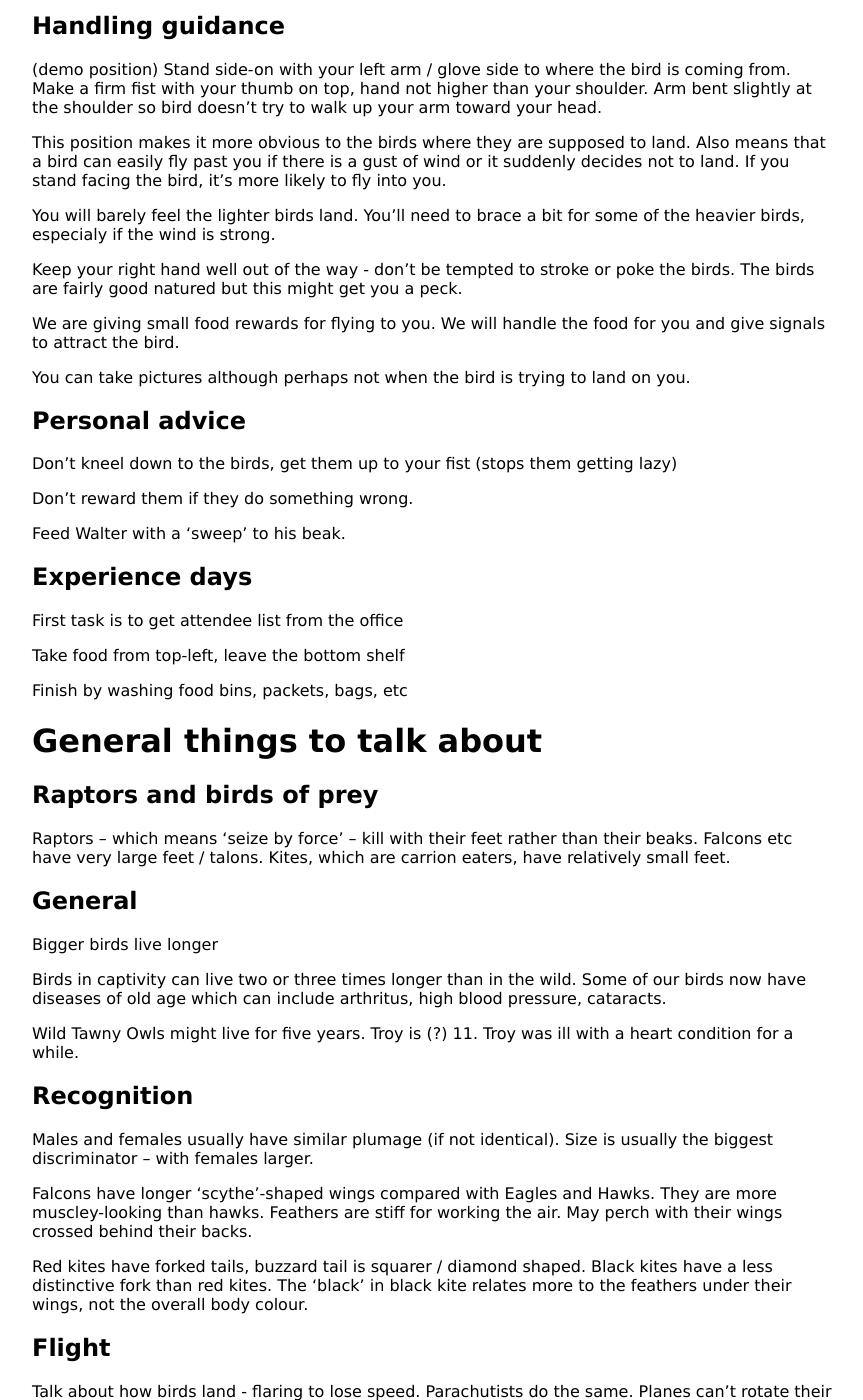
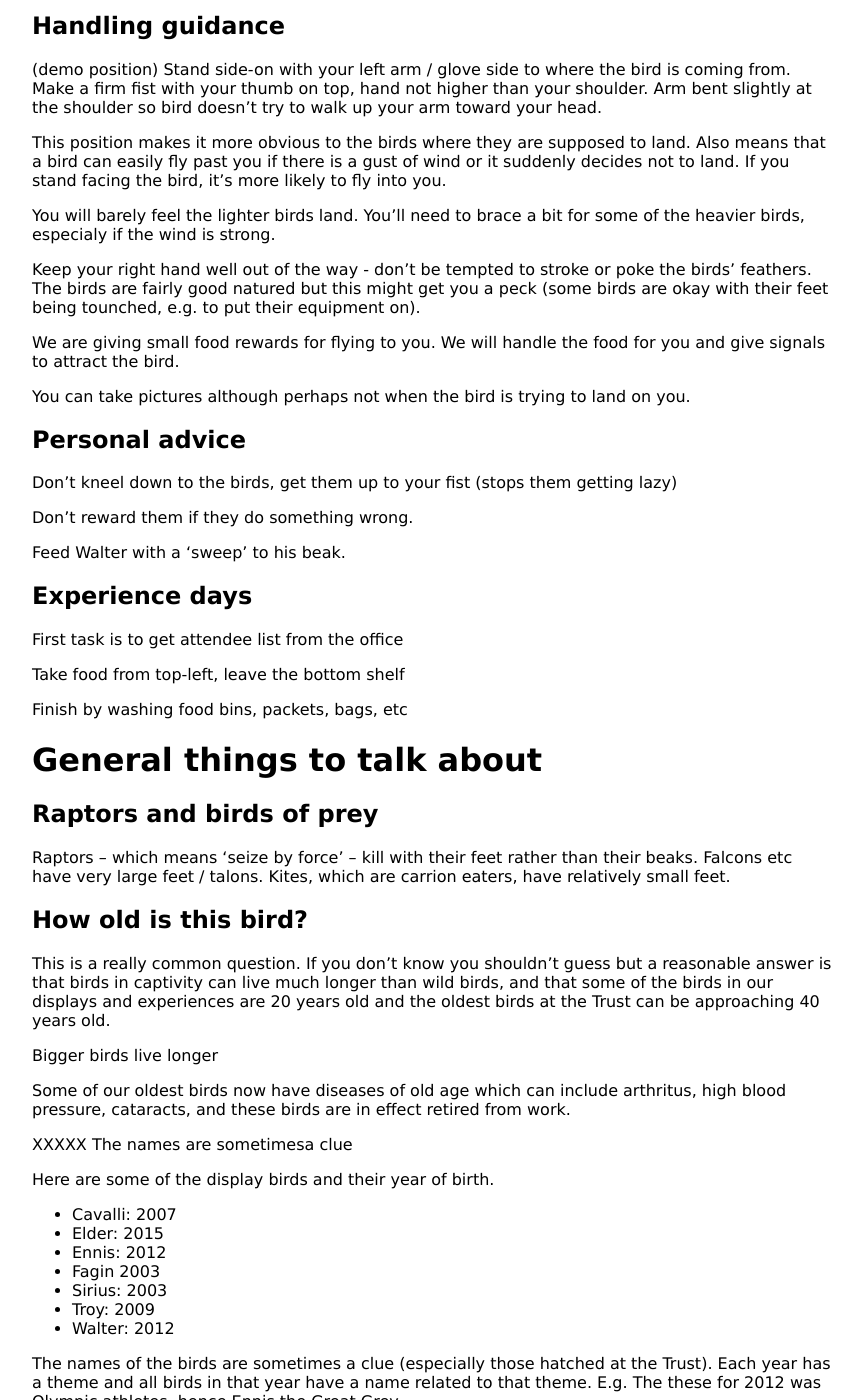
Before and after one commit to KineticLensman/KineticLensman.github.io, a Jekyll site: the page built from _posts/2021-07-26-birds.md, in a window 1280 px wide and 1400 px high, scrolled down 218 px. Shown: the whole window, without its empty margins (208-1071 px from the left). Built offline with Jekyll 4.4.1, drawn with Linux system fonts in a browser that asks for light colours; some of the changed text lies outside the part shown.

Commit message:
more info, including ages

```diff
--- a/_posts/2021-07-26-birds.md
+++ b/_posts/2021-07-26-birds.md
@@ -14,7 +14,7 @@ This position makes it more obvious to the birds where they are supposed to land
 
 You will barely feel the lighter birds land. You'll need to brace a bit for some of the heavier birds, especialy if the wind is strong.
 
-Keep your right hand well out of the way - don't be tempted to stroke or poke the birds. The birds are fairly good natured but this might get you a peck.
+Keep your right hand well out of the way - don't be tempted to stroke or poke the birds' feathers. The birds are fairly good natured but this might get you a peck (some birds are okay with their feet being tounched, e.g. to put their equipment on).
 
 We are giving small food rewards for flying to you. We will handle the food for you and give signals to attract the bird.
 
@@ -42,13 +42,27 @@ Finish by washing food bins, packets, bags, etc
 
 Raptors – which means ‘seize by force’ – kill with their feet rather than their beaks. Falcons etc have very large feet / talons. Kites, which are carrion eaters, have relatively small feet.
 
-## General
+## How old is this bird?
+
+This is a really common question. If you don't know you shouldn't guess but a reasonable answer is that birds in captivity can live much longer than wild birds, and that some of the birds in our displays and experiences are 20 years old and the oldest birds at the Trust can be approaching 40 years old.
 
 Bigger birds live longer
 
-Birds in captivity can live two or three times longer than in the wild. Some of our birds now have diseases of old age which can include arthritus, high blood pressure, cataracts.
+Some of our oldest birds now have diseases of old age which can include arthritus, high blood pressure, cataracts, and these birds are in effect retired from work.
 
-Wild Tawny Owls might live for five years. Troy is (?) 11. Troy was ill with a heart condition for a while.
+XXXXX The names are sometimesa clue
+
+Here are some of the display birds and their year of birth.
+
+* Cavalli: 2007
+* Elder: 2015
+* Ennis: 2012
+* Fagin 2003
+* Sirius: 2003
+* Troy: 2009
+* Walter: 2012
+
+The names of the birds are sometimes a clue (especially those hatched at the Trust). Each year has a theme and all birds in that year have a name related to that theme. E.g. The these for 2012 was Olympic athletes, hence Ennis the Great Grey.
 
 ## Recognition
 
@@ -145,7 +159,17 @@ Bald eagles are a type of fishing eagle and as such have the characteristic whit
 
 Tawny and steppe eagles are ‘booted’ – they have feathers down their legs unlike most raptors.
 
-Juvenile Bald Eagles have dark head feathers abnd take several years to get the distinctive white heads of adults.
+Juvenile Bald Eagles have dark head feathers and take several years to get the distinctive white heads and black bodies of adults.
+
+## Harris Hawk
+
+E.g. Josie.
+
+Hot southern areas of the US
+
+XXXX jess under thumb, back through middle fingers.
+
+Unsually they will hunt collaboratively and may even 'stack' on each other's backs if perches are limited.
 
 # Displays
 
```
Also changed, not shown: other parts of _posts/2021-07-26-birds.md (+1 -1 lines).
